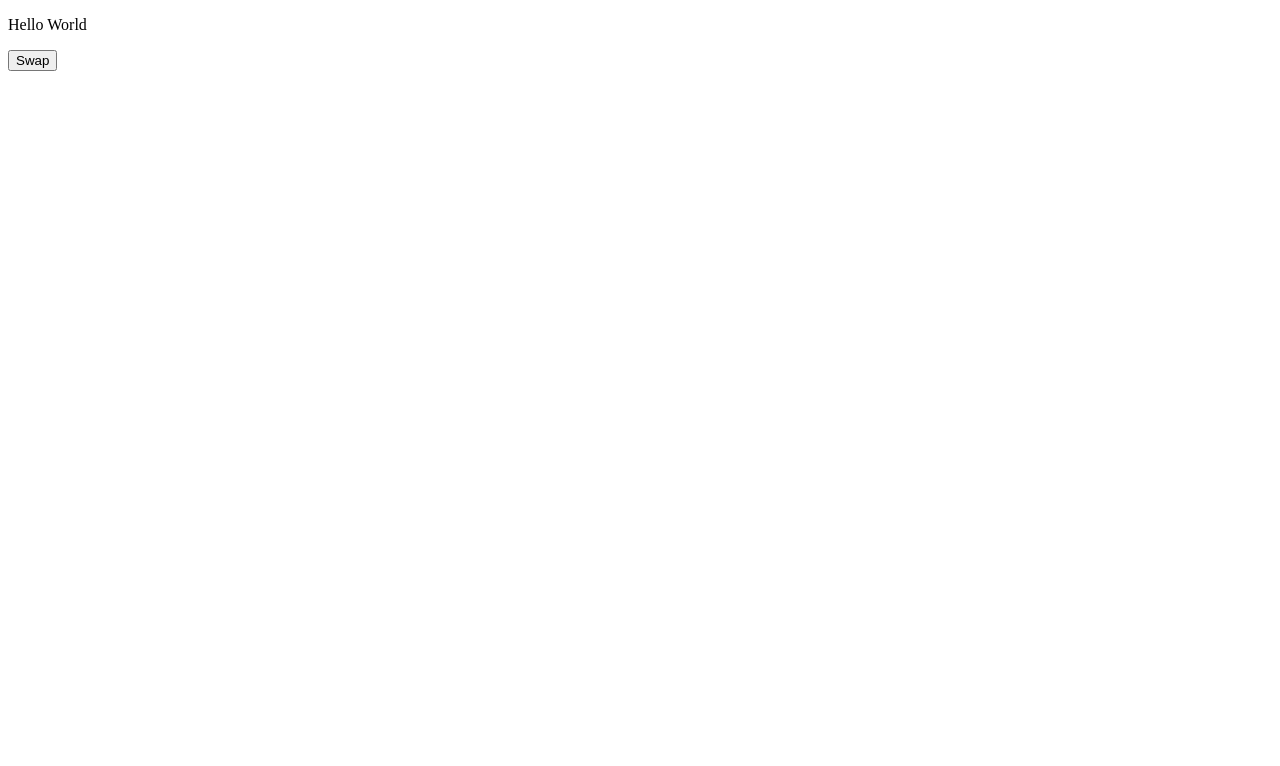
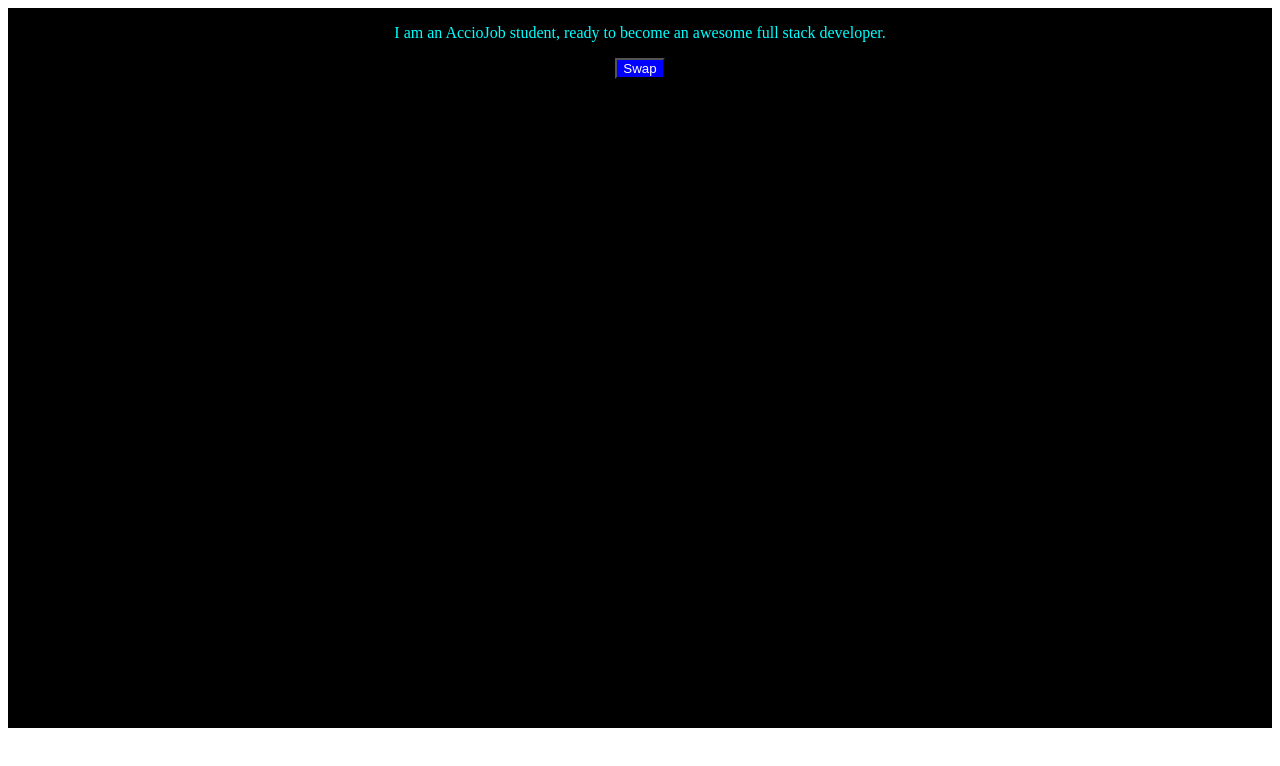
Before and after one commit to acciojob/dark-theme-patelsweta2, a website: page main.html in a window 1280 px wide. Both pictures are taken after a click on the button "Swap". Drawn offline with Linux system fonts and the light colour scheme.

Commit message:
created a submission

```diff
--- a/main.html
+++ b/main.html
@@ -7,13 +7,15 @@
     <link rel="stylesheet" href="styles.css">
   </head>
   <body>
-    <main>
+	  <main>
+    <div id="app" class="day">
       <!-- html markup here -->
       <p id="ptag">
-        Hello World
+        I am an AccioJob student, ready to become an awesome full stack developer.
       </p>
-      <button>Swap</button>
-    </main>
+      <button id="swap" class="button_day">Swap</button>
+    </div>
+	  </main>
     <script src="./script.js"></script>
   </body>
 </html>
--- a/script.js
+++ b/script.js
@@ -1 +1,19 @@
-//your code here
+document.addEventListener('DOMContentLoaded', function () {
+    const appDiv = document.getElementById("app");
+    const swapButton = document.getElementById("swap");
+
+    swapButton.addEventListener('click', function () {
+        // Check if the 'day' class is present, then switch to 'night', and vice versa
+        if (appDiv.classList.contains("day")) {
+            appDiv.classList.remove("day");
+            appDiv.classList.add("night");
+            swapButton.classList.remove("button_day");
+            swapButton.classList.add("button_night");
+        } else {
+            appDiv.classList.remove("night");
+            appDiv.classList.add("day");
+            swapButton.classList.remove("button_night");
+            swapButton.classList.add("button_day");
+        }
+    });
+});
--- a/styles.css
+++ b/styles.css
@@ -1,9 +1,23 @@
 #app{
   height:90vh;
+}
+
+.day {
+	background-color: #fff;
+    color: #000;
+}
+#app {
+    display: flex;
+    flex-direction: column;
+    align-items: center;
 }
 .night{
   background-color: black;
   color:white;
+}
+
+#ptag{
+	color: aqua;
 }
 
 #swap{
```
